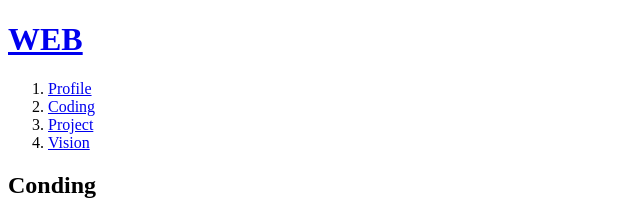
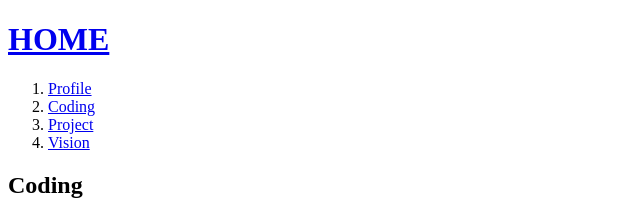
Before and after one commit to ShinChanU/WEB, a plain HTML site: page 2.html in a window 1280 px wide. Shown: the top 216 px of the page, without its empty margins (0-640 px from the left). Drawn offline with Linux system fonts and the light colour scheme.

Commit message:
fisrt version

```diff
--- a/2.html
+++ b/2.html
@@ -5,14 +5,14 @@
     <meta charset="utf-8">
   </head>
   <body>
-    <h1><a href="index.html">WEB</a></h1>
+    <h1><a href="index.html">HOME</a></h1>
     <ol>
       <li><a href="1.html">Profile</a></li>
       <li><a href="2.html">Coding</a></li>
       <li><a href="3.html">Project</a></li>
       <li><a href="4.html">Vision</a></li>
     </ol>
-    <h2>Conding</h2>
+    <h2>Coding</h2>
     <p>
       C : <br>
       Python : <br>
```
Also changed, not shown: 1.html (+1 -1 lines), 3.html (+1 -1 lines), 4.html (+1 -1 lines), index.html (line endings or trailing spaces).
